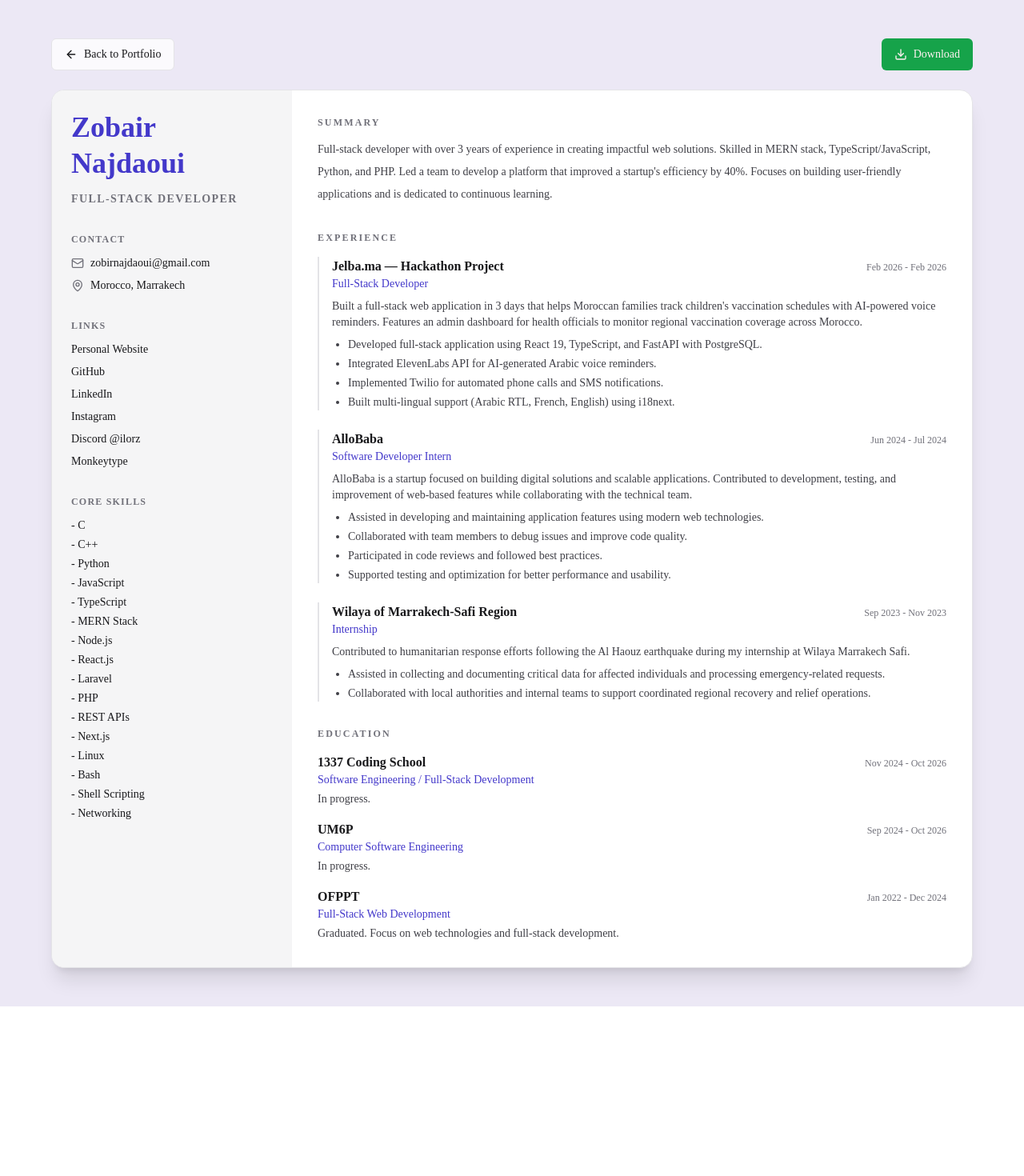
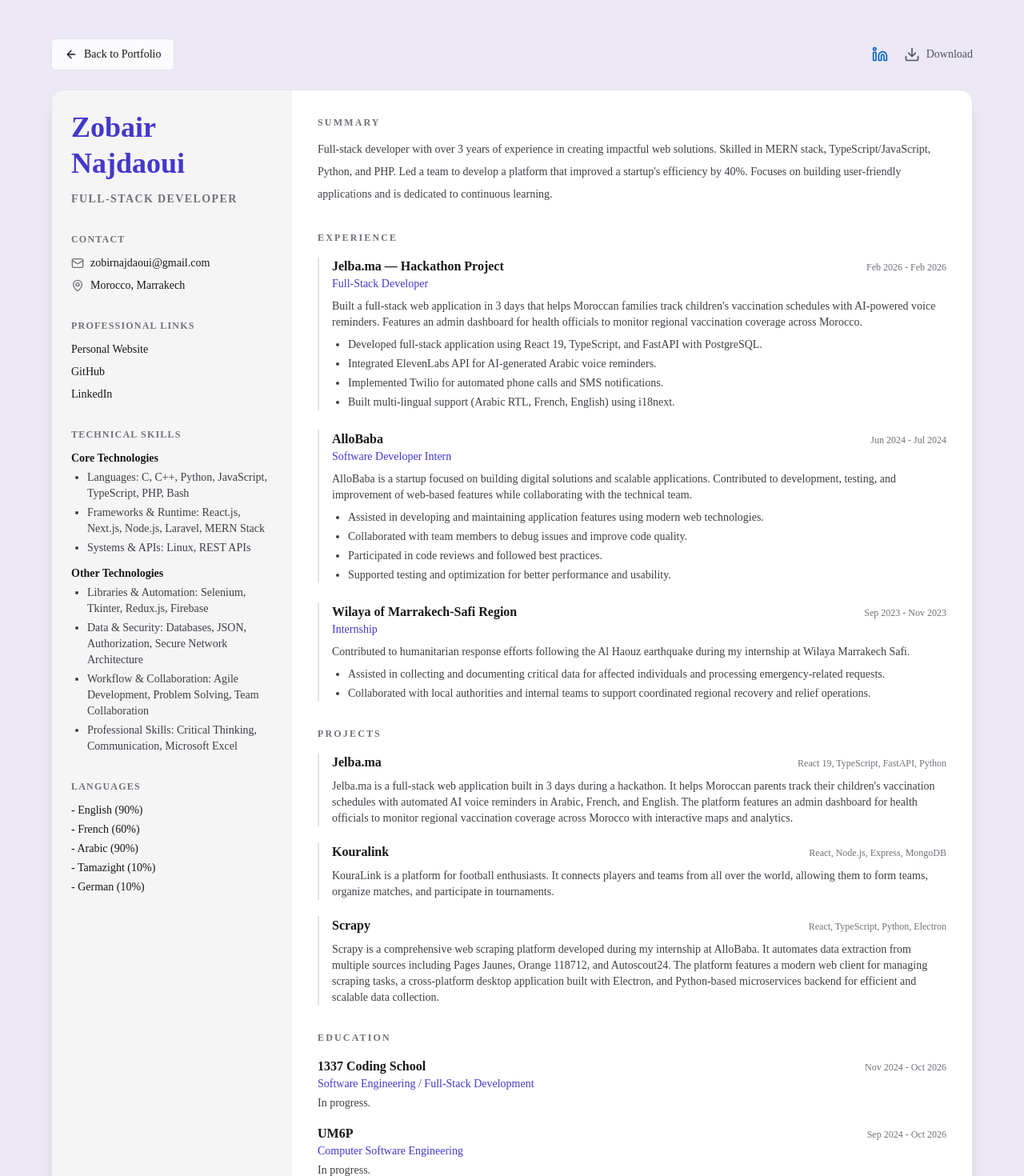
Before and after one commit to ilorez/portfolio, a Next.js app: page /resume in a window 1280 px wide. Shown: the top 1470 px of the page at 80% size. Before the commit the page ends 1258 px from the top, so only its background shows below. Built offline with nearby package versions, Linux system fonts and the light colour scheme.

Commit message:
feat: Revamp resume page to include LinkedIn profile, detailed technical skills, languages, and projects sections for enhanced presentation

```diff
--- a/app/resume/page.tsx
+++ b/app/resume/page.tsx
@@ -1,23 +1,31 @@
 import type { Metadata } from 'next';
 import Link from 'next/link';
-import { ArrowLeft, Download, Mail, MapPin, Phone } from 'lucide-react';
+import { ArrowLeft, Download, Linkedin, Mail, MapPin, Phone } from 'lucide-react';
 import { Button } from '@/components/ui/button';
-import { education, experience, profile, skills, socials } from '@/data';
+import { education, experience, languages, profile, projects, skills, socials } from '@/data';
 
 export const metadata: Metadata = {
   title: `Resume | ${profile.first_name} ${profile.last_name}`,
   description: `Resume of ${profile.first_name} ${profile.last_name}`,
 };
 
-const topSkills = Array.from(
-  new Set(
-    Object.values(skills)
-      .flat()
-      .map((item) => item.name)
-  )
-).slice(0, 16);
+const linkedinUrl = socials.find((social) => social.id === 'linkedin')?.url;
+const professionalLinks = socials.filter(
+  (social) => social.id === 'linkedin' || social.id === 'github'
+);
 
-const socialLinks = socials.slice(0, 5);
+const coreTechnologyGroups = [
+  { label: 'Languages', items: ['C', 'C++', 'Python', 'JavaScript', 'TypeScript', 'PHP', 'Bash'] },
+  { label: 'Frameworks & Runtime', items: ['React.js', 'Next.js', 'Node.js', 'Laravel', 'MERN Stack'] },
+  { label: 'Systems & APIs', items: ['Linux', 'REST APIs'] },
+];
+
+const otherTechnologyGroups = [
+  { label: 'Libraries & Automation', items: ['Selenium', 'Tkinter', 'Redux.js', 'Firebase'] },
+  { label: 'Data & Security', items: ['Databases', 'JSON', 'Authorization', 'Secure Network Architecture'] },
+  { label: 'Workflow & Collaboration', items: ['Agile Development', 'Problem Solving', 'Team Collaboration'] },
+  { label: 'Professional Skills', items: ['Critical Thinking', 'Communication', 'Microsoft Excel'] },
+];
 
 export default function ResumePage() {
   return (
@@ -30,12 +38,29 @@ export default function ResumePage() {
               Back to Portfolio
             </Link>
           </Button>
-          <Button asChild className="ml-auto gap-2">
-            <a href={profile.resume} target="_blank" rel="noopener noreferrer">
-              <Download className="h-4 w-4" />
-              Download
+          <div className="ml-auto flex items-center gap-5 text-zinc-600 dark:text-zinc-300">
+            {linkedinUrl ? (
+              <a
+                href={linkedinUrl}
+                target="_blank"
+                rel="noopener noreferrer"
+                className="inline-flex items-center gap-2 text-sm hover:text-zinc-900 dark:hover:text-zinc-100"
+                aria-label="LinkedIn profile"
+              >
+                <Linkedin className="h-5 w-5 text-[#0a66c2]" />
+              </a>
+            ) : null}
+            <a
+              href={profile.resume}
+              target="_blank"
+              rel="noopener noreferrer"
+              className="inline-flex items-center gap-2 text-sm hover:text-zinc-900 dark:hover:text-zinc-100"
+              aria-label="Download CV"
+            >
+              <Download className="h-5 w-5" />
+              <span>Download</span>
             </a>
-          </Button>
+          </div>
         </div>
 
         <article className="overflow-hidden rounded-2xl border border-zinc-200 bg-white shadow-xl dark:border-zinc-800 dark:bg-zinc-950">
@@ -78,7 +103,7 @@ export default function ResumePage() {
 
               <section>
                 <h2 className="mb-3 text-xs font-bold uppercase tracking-widest text-zinc-500 dark:text-zinc-400">
-                  Links
+                  Professional Links
                 </h2>
                 <ul className="space-y-2 text-sm">
                   <li>
@@ -86,7 +111,7 @@ export default function ResumePage() {
                       Personal Website
                     </a>
                   </li>
-                  {socialLinks.map((social) => (
+                  {professionalLinks.map((social) => (
                     <li key={social.id}>
                       <a className="hover:underline" href={social.url} target="_blank" rel="noreferrer">
                         {social.name}
@@ -98,11 +123,41 @@ export default function ResumePage() {
 
               <section>
                 <h2 className="mb-3 text-xs font-bold uppercase tracking-widest text-zinc-500 dark:text-zinc-400">
-                  Core Skills
+                  Technical Skills
+                </h2>
+                <div className="space-y-3 text-sm text-zinc-700 dark:text-zinc-300">
+                  <div>
+                    <h3 className="mb-1 font-semibold text-zinc-900 dark:text-zinc-100">Core Technologies</h3>
+                    <ul className="list-disc space-y-1 pl-5">
+                      {coreTechnologyGroups.map((group) => (
+                        <li key={group.label}>
+                          <span className="font-medium">{group.label}:</span> {group.items.join(', ')}
+                        </li>
+                      ))}
+                    </ul>
+                  </div>
+                  <div>
+                    <h3 className="mb-1 font-semibold text-zinc-900 dark:text-zinc-100">Other Technologies</h3>
+                    <ul className="list-disc space-y-1 pl-5">
+                      {otherTechnologyGroups.map((group) => (
+                        <li key={group.label}>
+                          <span className="font-medium">{group.label}:</span> {group.items.join(', ')}
+                        </li>
+                      ))}
+                    </ul>
+                  </div>
+                </div>
+              </section>
+
+              <section>
+                <h2 className="mb-3 text-xs font-bold uppercase tracking-widest text-zinc-500 dark:text-zinc-400">
+                  Languages
                 </h2>
                 <ul className="space-y-1 text-sm">
-                  {topSkills.map((skill) => (
-                    <li key={skill}>- {skill}</li>
+                  {languages.map((lang) => (
+                    <li key={lang.name}>
+                      - {lang.name} ({lang.level})
+                    </li>
                   ))}
                 </ul>
               </section>
@@ -145,6 +200,25 @@ export default function ResumePage() {
 
               <section>
                 <h2 className="mb-4 text-xs font-bold uppercase tracking-[0.18em] text-zinc-500 dark:text-zinc-400">
+                  Projects
+                </h2>
+                <div className="space-y-5">
+                  {projects.slice(0, 3).map((project) => (
+                    <div key={project.slug} className="border-l-2 border-zinc-200 pl-4 dark:border-zinc-700">
+                      <div className="flex flex-wrap items-baseline justify-between gap-2">
+                        <h3 className="text-base font-semibold">{project.title}</h3>
+                        <p className="text-xs text-zinc-500">{project.tags?.slice(0, 4).join(', ')}</p>
+                      </div>
+                      <p className="mt-2 text-sm text-zinc-700 dark:text-zinc-300">
+                        {project.long_description ?? project.description}
+                      </p>
+                    </div>
+                  ))}
+                </div>
+              </section>
+
+              <section>
+                <h2 className="mb-4 text-xs font-bold uppercase tracking-[0.18em] text-zinc-500 dark:text-zinc-400">
                   Education
                 </h2>
                 <div className="space-y-4">
```
